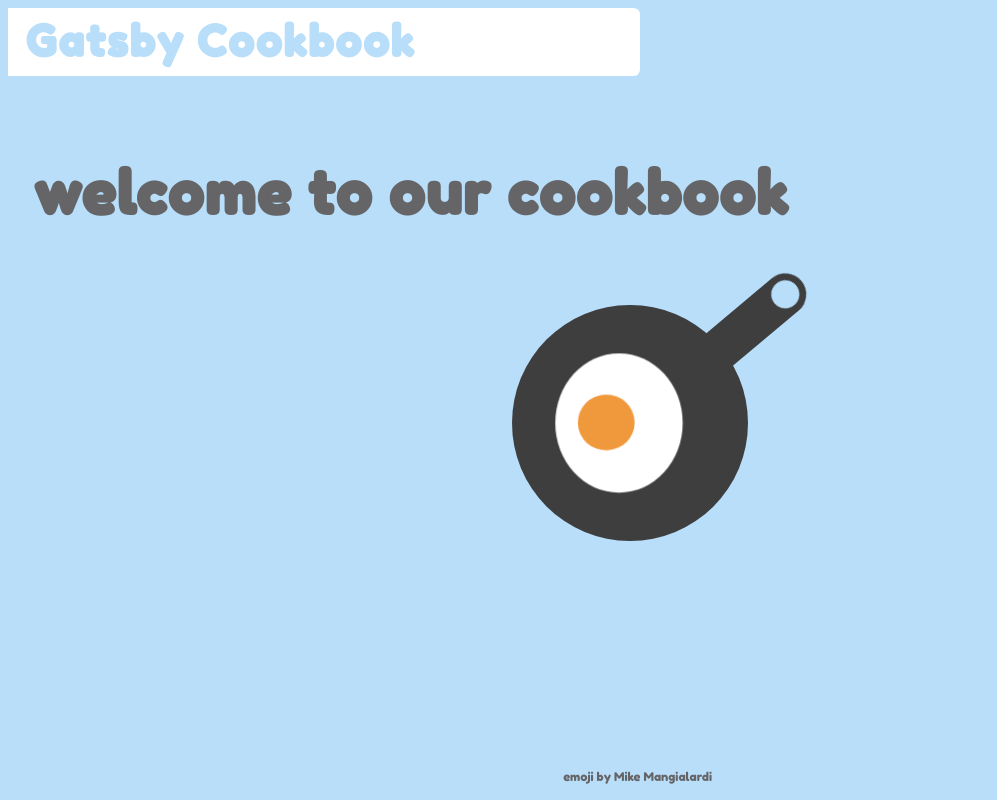
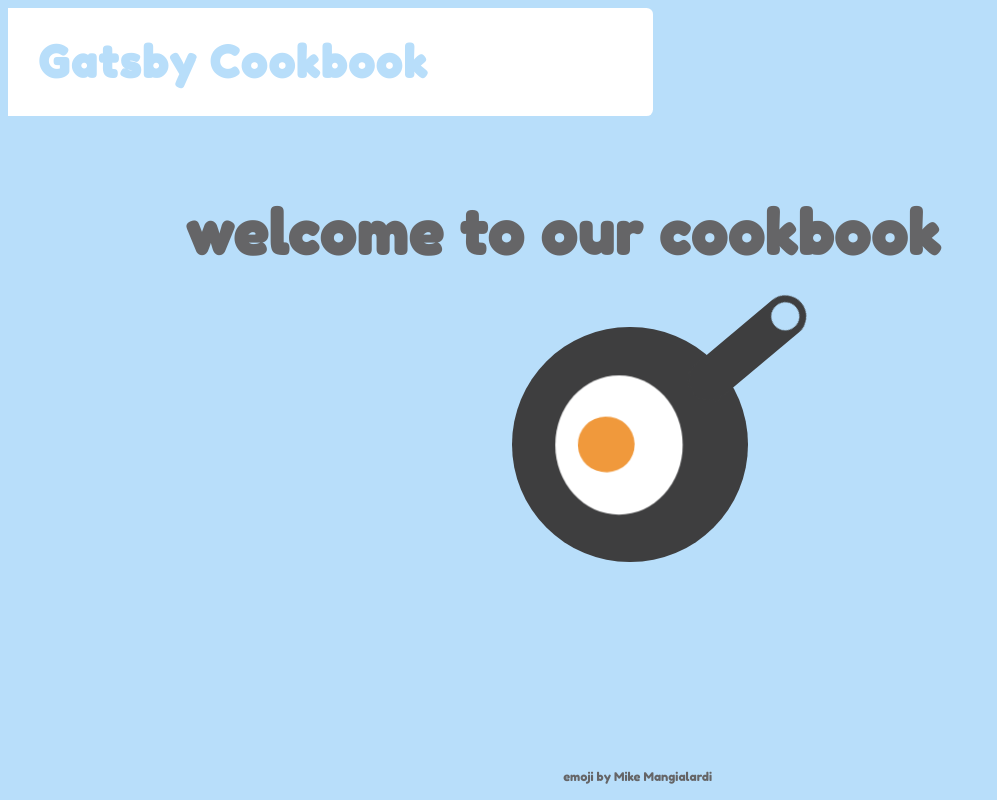
Before and after one commit to bonnina/Gatsby-Cookbook, a Gatsby site: page / in a window 1280 px wide. Shown: the whole page, without its empty margins (0-997 px from the left). Built offline with nearby package versions, Linux system fonts and the light colour scheme; Gatsby itself is replaced by a stand-in of ours.

Commit message:
Add layout styles

```diff
--- a/src/components/layout.scss
+++ b/src/components/layout.scss
@@ -15,21 +15,26 @@ body{
   background: $sky;
 }
 
+.layout {
+  margin: 0 auto;
+  max-width: 960px;
+  padding: 0px 1.0875rem 1.45rem;
+}
+
 #header {
   font-family: 'Fredoka One', cursive;
   background-color: $white;
   width: 50%;
-  color: $white;
-  line-height: 0.5;
+  padding: 0.6vh 0 0.6vh 1vw;
   font-size: 1.7vw;
   letter-spacing: 1.5px;
   border-bottom-right-radius: 0.5vw;
   border-top-right-radius: 0.5vw;
+  color: $sky;
 }
 
 a {
   text-decoration: none;
-  color: $gray;
 }
 
 #welcome {
```
Also changed, not shown: src/components/layout.css, 1 other file.
